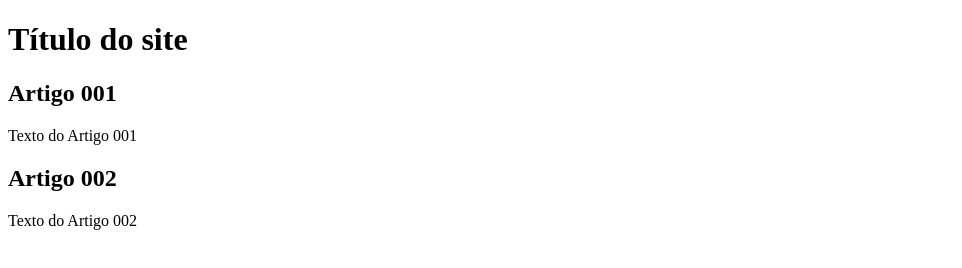
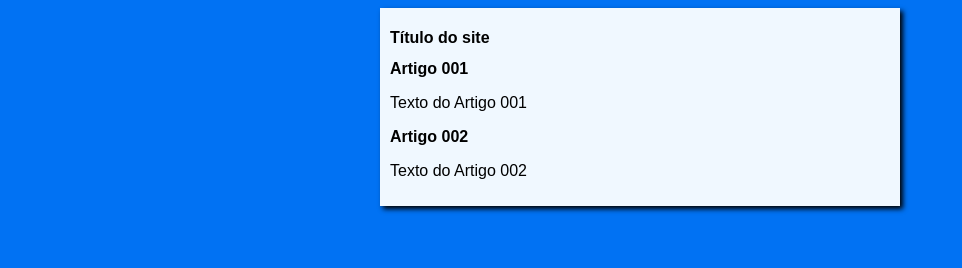
Before and after one commit to Danielbsl0/project-site, a plain HTML site: page index.html in a window 1280 px wide. Shown: the whole page, without its empty margins (0-962 px from the left). Drawn offline with Linux system fonts and the light colour scheme.

Commit message:
Criando o design

```diff
--- /dev/null
+++ b/estilos/style.css
@@ -0,0 +1,15 @@
+*{
+    font-family: Arial, Helvetica, sans-serif;
+    font-size: 16px;
+
+}
+body{
+    background-color: rgb(1, 114, 243);
+}
+main{
+    background-color: aliceblue;
+    width: 500px;
+    margin: auto;
+    padding: 10px;
+    box-shadow: 3px 3px 5px black;
+}
--- a/index.html
+++ b/index.html
@@ -4,6 +4,7 @@
     <meta charset="UTF-8">
     <meta name="viewport" content="width=device-width, initial-scale=1.0">
     <title>Exemplo de Título do site</title>
+    <link rel="stylesheet" href="estilos/style.css">
     <main>
         <header>
             <h1>Título do site</h1>
```
